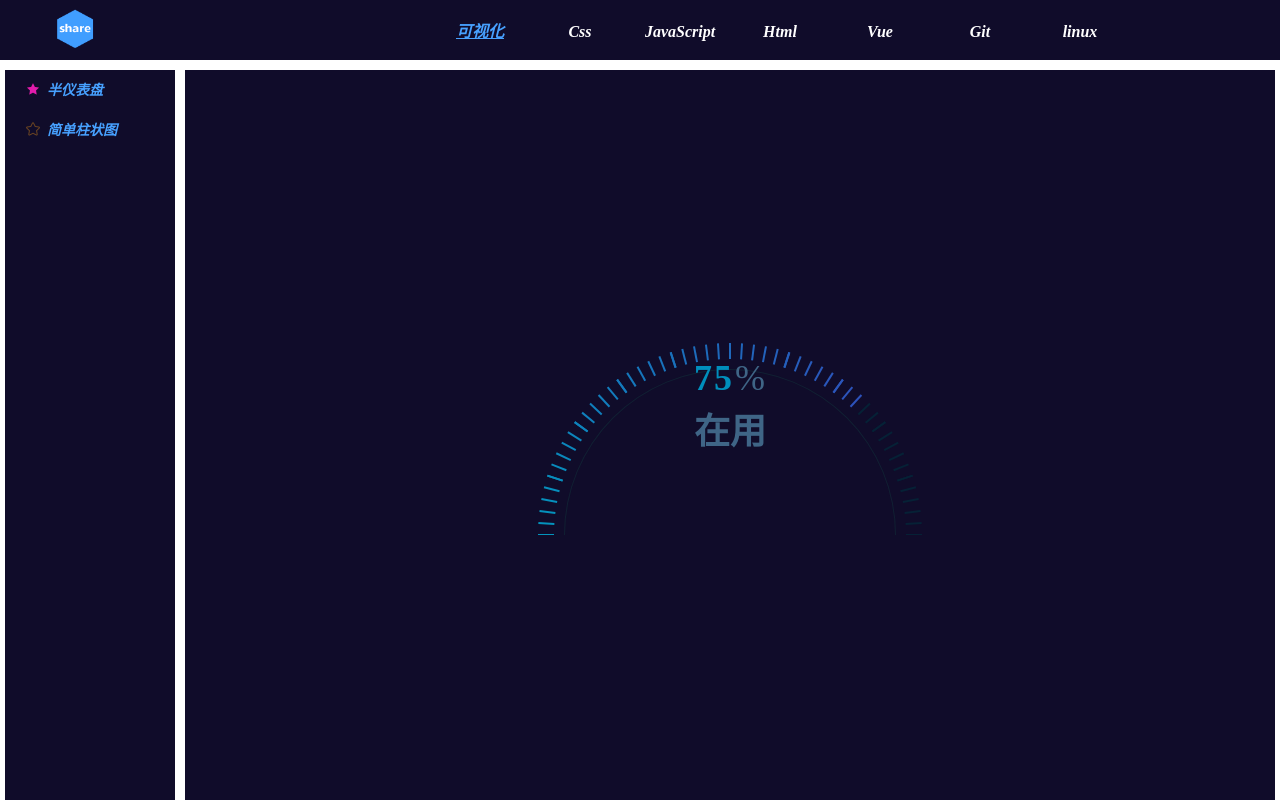
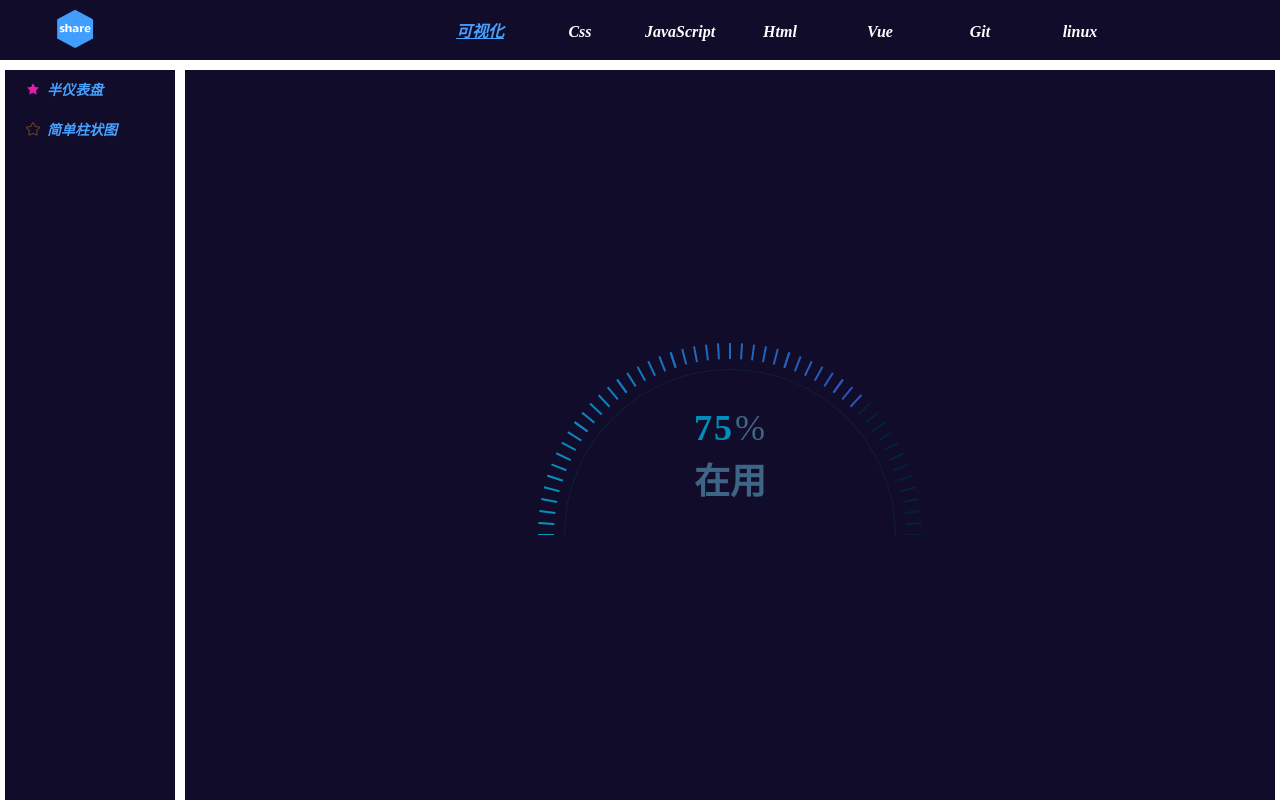
Before and after one commit to a572251465/super-view-design, a Vue app: page /#/half-hashboard in a window 1280 px wide. Built offline with nearby package versions, Linux system fonts and the light colour scheme.

Commit message:
feat: 修改icon

```diff
--- a/src/components/example/dashboard/index.vue
+++ b/src/components/example/dashboard/index.vue
@@ -59,7 +59,7 @@ export default defineComponent({
             &-content {
                 position: absolute;
                 left: 50%;
-                top: 35%;
+                top: 60%;
                 transform: translate(-50%, -50%);
                 font-size: 36px;
 
```
Also changed, not shown: 1 other file (tests, documents, lock files or other folders).
